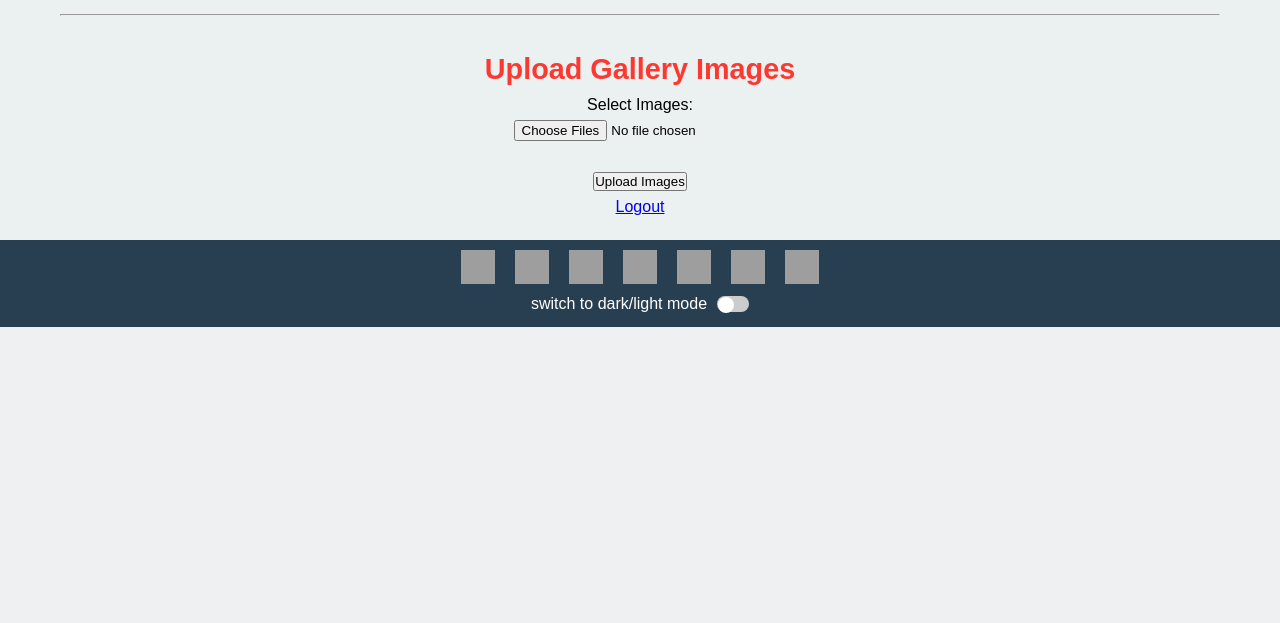
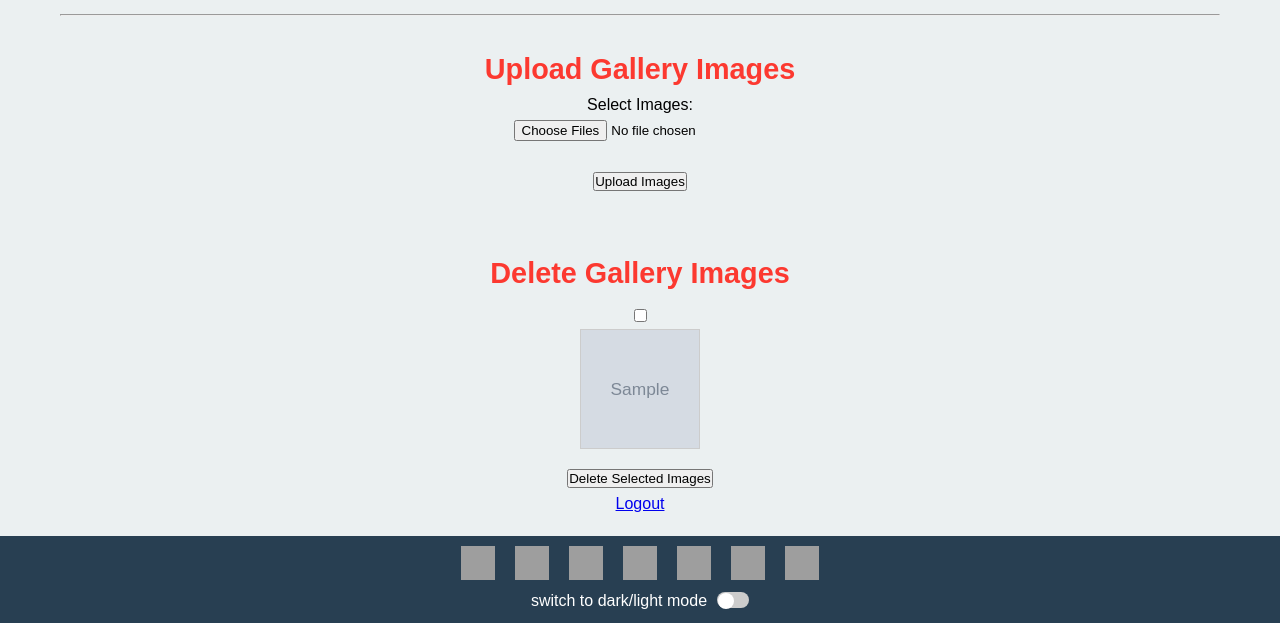
Before and after one commit to ShivamMishraa25/satrangiSalaam, a PHP site: page /satrangisalaam/includes/moderator.php in a window 1280 px wide. Shown: the part 1511-2134 px from the top of the page. Before the commit the page ends 1838 px from the top, so only its background shows below. Run offline with PHP 8.4, Linux system fonts and the light colour scheme; the visitor is signed in with stand-in values (Sample User, id 1); tables that the repository leaves empty or names only in its code hold one stand-in row (values such as "Sample post"); grey boxes marked "Sample" are stand-in pictures; some web fonts are replaced; grey boxes are pictures that could not be loaded.

Commit message:
added gallery images delete option in moderator panel

```diff
--- a/includes/moderator.php
+++ b/includes/moderator.php
@@ -42,6 +42,41 @@ if (isset($_POST['upload_gallery_images'])) {
         echo "<p>Error: Unable to upload images.</p>";
     }
 }
+
+// Handle Gallery Image Delete
+if (isset($_POST['delete_gallery_images'])) {
+    $selected_images = isset($_POST['selected_images']) && is_array($_POST['selected_images']) ? $_POST['selected_images'] : [];
+
+    if (!empty($selected_images)) {
+        $ids = array_map('intval', $selected_images);
+        $ids = array_filter($ids, function ($id) {
+            return $id > 0;
+        });
+
+        if (!empty($ids)) {
+            $id_list = implode(',', $ids);
+            $fetch_query = "SELECT id, image_path FROM gallery WHERE id IN ($id_list)";
+            $fetch_result = mysqli_query($conn, $fetch_query);
+
+            if ($fetch_result && mysqli_num_rows($fetch_result) > 0) {
+                while ($img = mysqli_fetch_assoc($fetch_result)) {
+                    $file_path = "../uploads/gallery/" . $img['image_path'];
+                    if (is_file($file_path)) {
+                        unlink($file_path);
+                    }
+                }
+
+                $delete_query = "DELETE FROM gallery WHERE id IN ($id_list)";
+                mysqli_query($conn, $delete_query);
+            }
+        }
+
+        header("Location: moderator.php");
+        exit();
+    }
+}
+
+$gallery_images_result = mysqli_query($conn, "SELECT id, image_path FROM gallery ORDER BY id DESC");
 ?>
 <!DOCTYPE html>
 <html lang="hi">
@@ -213,7 +248,7 @@ if (isset($_POST['upload_gallery_images'])) {
             }
 
             // Handle approve or dismiss actions
-            if ($_SERVER["REQUEST_METHOD"] == "POST") {
+            if ($_SERVER["REQUEST_METHOD"] == "POST" && (isset($_POST['approve2']) || isset($_POST['dismiss2']))) {
             $article_id = mysqli_real_escape_string($conn, $_POST['article_id']);
 
             if (isset($_POST['approve2'])) {
@@ -346,6 +381,23 @@ if (isset($_POST['upload_gallery_images'])) {
                 <button type="submit" name="upload_gallery_images">Upload Images</button>
             </form>
 
+            <br>
+            <h2 class="section-title">Delete Gallery Images</h2>
+            <form action="moderator.php" method="POST">
+                <?php if ($gallery_images_result && mysqli_num_rows($gallery_images_result) > 0): ?>
+                    <?php while ($gallery_image = mysqli_fetch_assoc($gallery_images_result)): ?>
+                        <label style="display:inline-block; margin:8px; text-align:center;">
+                            <input type="checkbox" name="selected_images[]" value="<?php echo (int)$gallery_image['id']; ?>"><br>
+                            <img src="../uploads/gallery/<?php echo rawurlencode($gallery_image['image_path']); ?>" alt="Gallery image" style="width:120px; height:120px; object-fit:cover; border:1px solid #ccc;">
+                        </label>
+                    <?php endwhile; ?>
+                    <br>
+                    <button type="submit" name="delete_gallery_images">Delete Selected Images</button>
+                <?php else: ?>
+                    <p>No gallery images found.</p>
+                <?php endif; ?>
+            </form>
+
             <a href="logout.php">Logout</a>
         </section>
 
```
Also changed, not shown: uploads/gallery/67c9b5fceb440_IMG-20250306-WA0015.jpg (deleted), uploads/gallery/67c9b5fceced0_IMG-20250306-WA0014.jpg (deleted), uploads/gallery/67c9b5fced8b2_IMG-20250306-WA0013.jpg (deleted), uploads/gallery/67c9b5fcee4eb_IMG-20250306-WA0012.jpg (deleted), uploads/gallery/67c9b5fceecb8_IMG-20250306-WA0011.jpg (deleted), uploads/gallery/67c9b5fcef74b_IMG-20250306-WA0010.jpg (deleted), uploads/gallery/67c9b5fcf010e_IMG-20250306-WA0009.jpg (deleted), uploads/gallery/67c9b5fcf0aa9_IMG-20250306-WA0008.jpg (deleted), uploads/gallery/682d89d708918_IMG-20250519-WA0019.jpg (deleted), uploads/gallery/682d89d7096db_IMG-20250519-WA0017.jpg (deleted), uploads/gallery/682d89d70a045_IMG-20250519-WA0018.jpg (deleted), uploads/gallery/682d89d70a7c6_IMG-20250519-WA0016.jpg (deleted), uploads/gallery/69d9466408f5b_0410.jpg (deleted).
